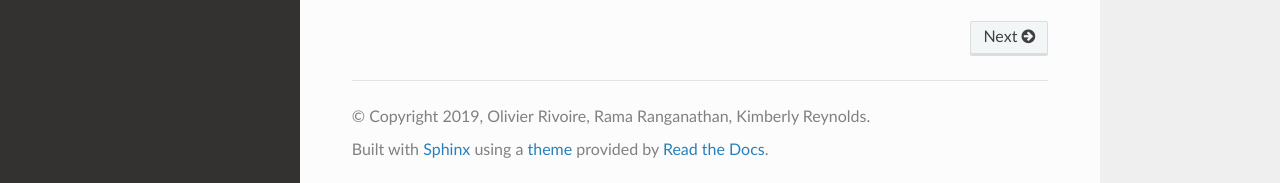
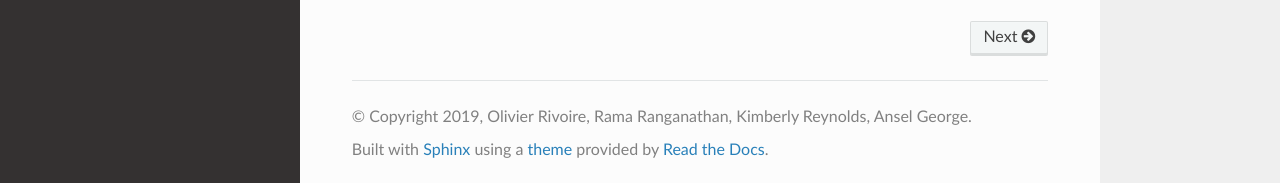
Before and after one commit to ranganathanlab/pySCA, a Sphinx documentation site: the page built from docs/source/index.rst, in a window 1280 px wide and 900 px high, scrolled down 689 px. Shown: the part 714-897 px from the top of the window. Built offline with Sphinx 7.4.7 and the Read the Docs theme 2.0.0, drawn with Linux system fonts in a browser that asks for light colours.

Commit message:
update copyright/license

```diff
--- a/docs/source/conf.py
+++ b/docs/source/conf.py
@@ -18,8 +18,8 @@
 # -- Project information -----------------------------------------------------
 
 project = 'pySCA'
-copyright = '2019, Olivier Rivoire, Rama Ranganathan, Kimberly Reynolds'
-author = 'Olivier Rivoire, Rama Ranganathan, Kimberly Reynolds'
+copyright = '2019, Olivier Rivoire, Rama Ranganathan, Kimberly Reynolds, Ansel George'
+author = 'Olivier Rivoire, Rama Ranganathan, Kimberly Reynolds, Ansel George'
 
 # The full version, including alpha/beta/rc tags
 release = '6.0'
```
Also changed, not shown: README.md (+3 -2 lines), 2 other files.
